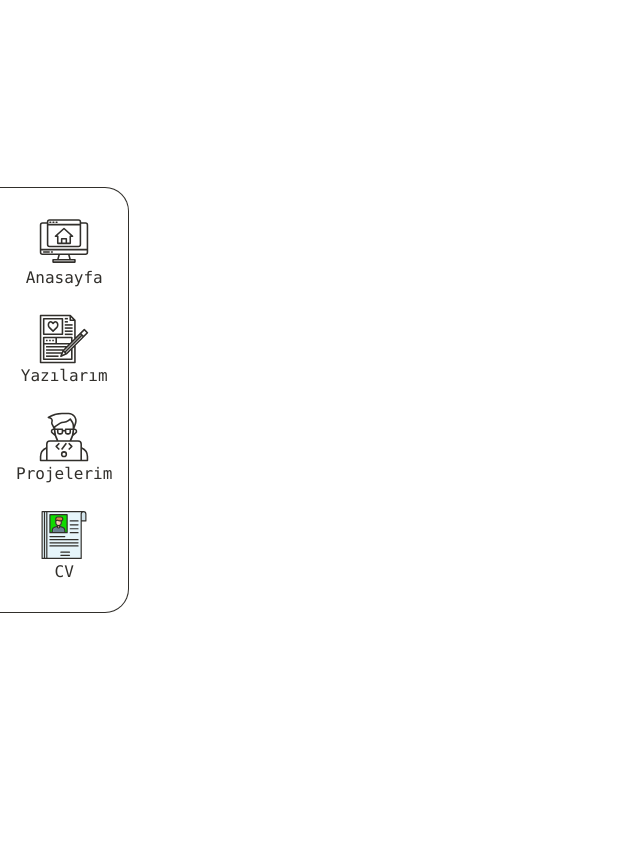
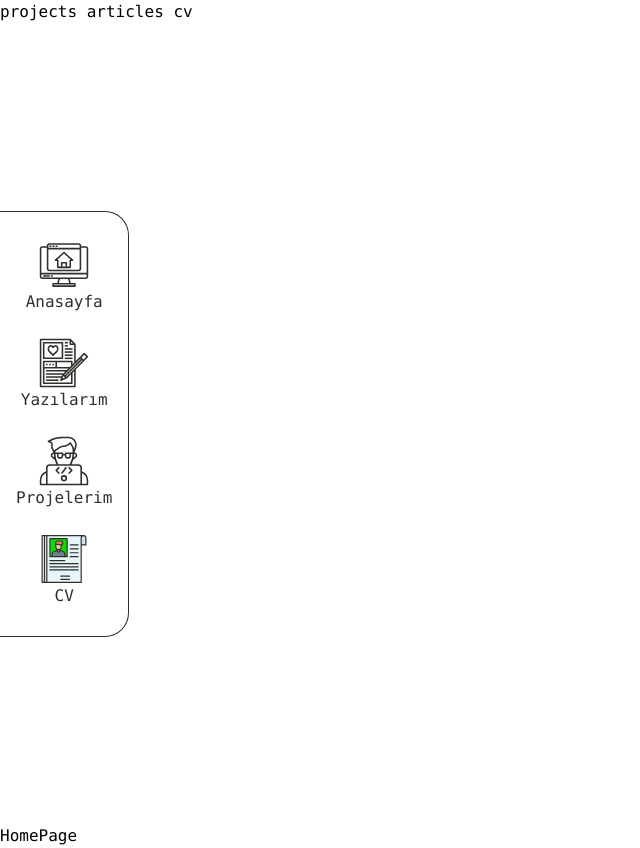
Before and after one commit to ArjinAlbay/arjinalbay.github.io, a React (Create React App) app: page / in a window 1280 px wide. Shown: the whole page, without its empty margins (0-640 px from the left). Before the commit the page ends 800 px from the top, so only its background shows below. Built offline with nearby package versions, Linux system fonts and the light colour scheme.

Commit message:
some code changed for github page

```diff
--- a/package.json
+++ b/package.json
@@ -2,7 +2,7 @@
   "name": "my-website",
   "version": "0.1.0",
   "homepage": "https://github.com/ArjinAlbay/arjinalbay.github.io",
-  "private": false,
+  "private": true,
   "dependencies": {
     "@emotion/react": "^11.10.5",
     "@emotion/styled": "^11.10.5",
--- a/src/App.js
+++ b/src/App.js
@@ -1,11 +1,26 @@
+import { Routes, Route, Link } from "react-router-dom";
 import MenuSection from "./component/MenuSection";
-
+import HomePage from "./pages/HomePage";
+import Projects from "./pages/Projects";
+import Articles from "./pages/Articles";
+import CV from "./pages/Cv";
 function App() {
   return (
     <>
+      <Link to="/">{HomePage} </Link>
+      <Link to="/projects">projects </Link>
+      <Link to="/articles">articles </Link>
+      <Link to="/cv">cv </Link>
       <div className=" flex flex-row h-screen gap-16">
         <MenuSection />
       </div>
+
+      <Routes>
+        <Route path="/" element={<HomePage />}></Route>
+        <Route path="/projects" element={<Projects />}></Route>
+        <Route path="/articles" element={<Articles />}></Route>
+        <Route path="/cv" element={<CV />}></Route>
+      </Routes>
     </>
   );
 }
```
